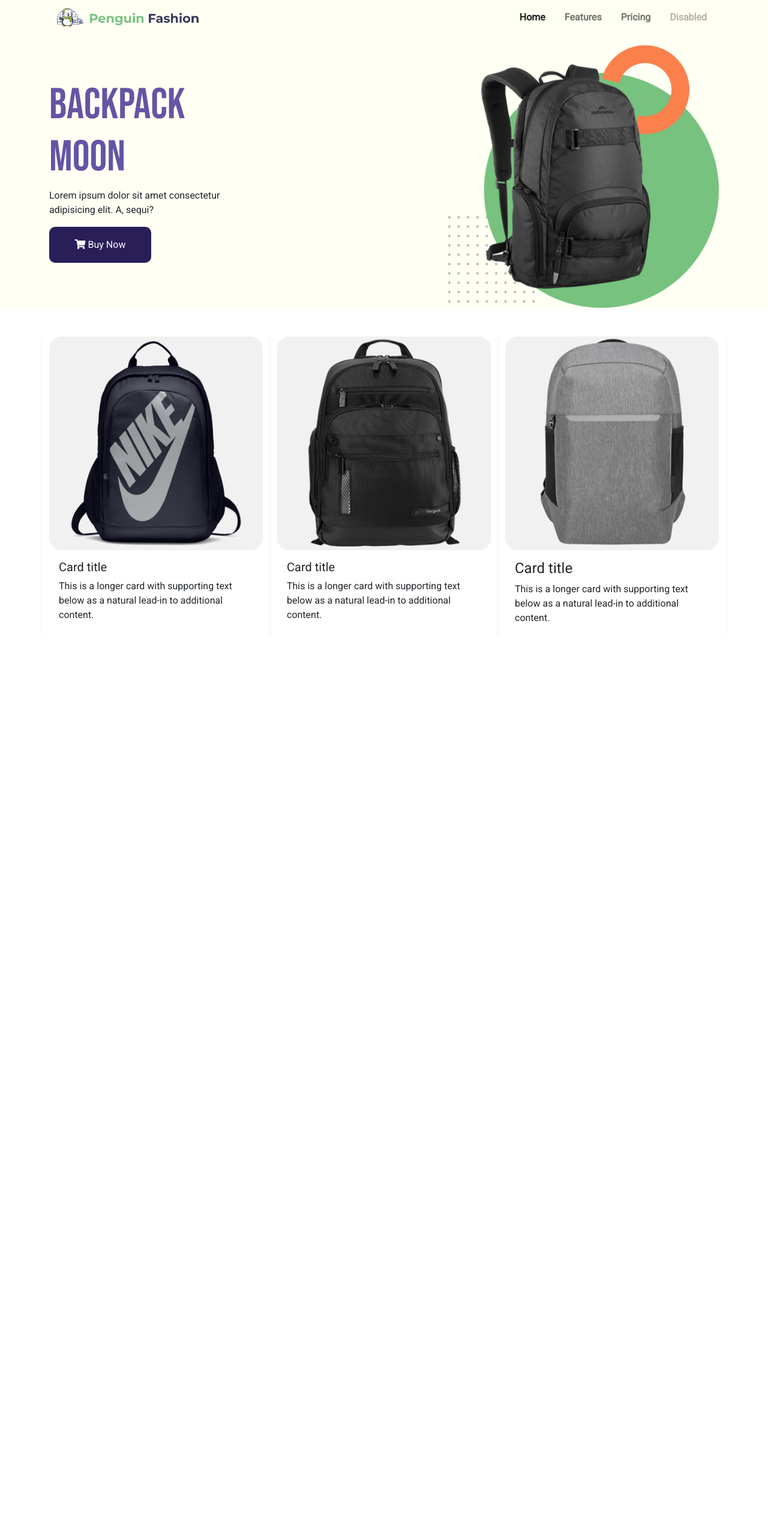
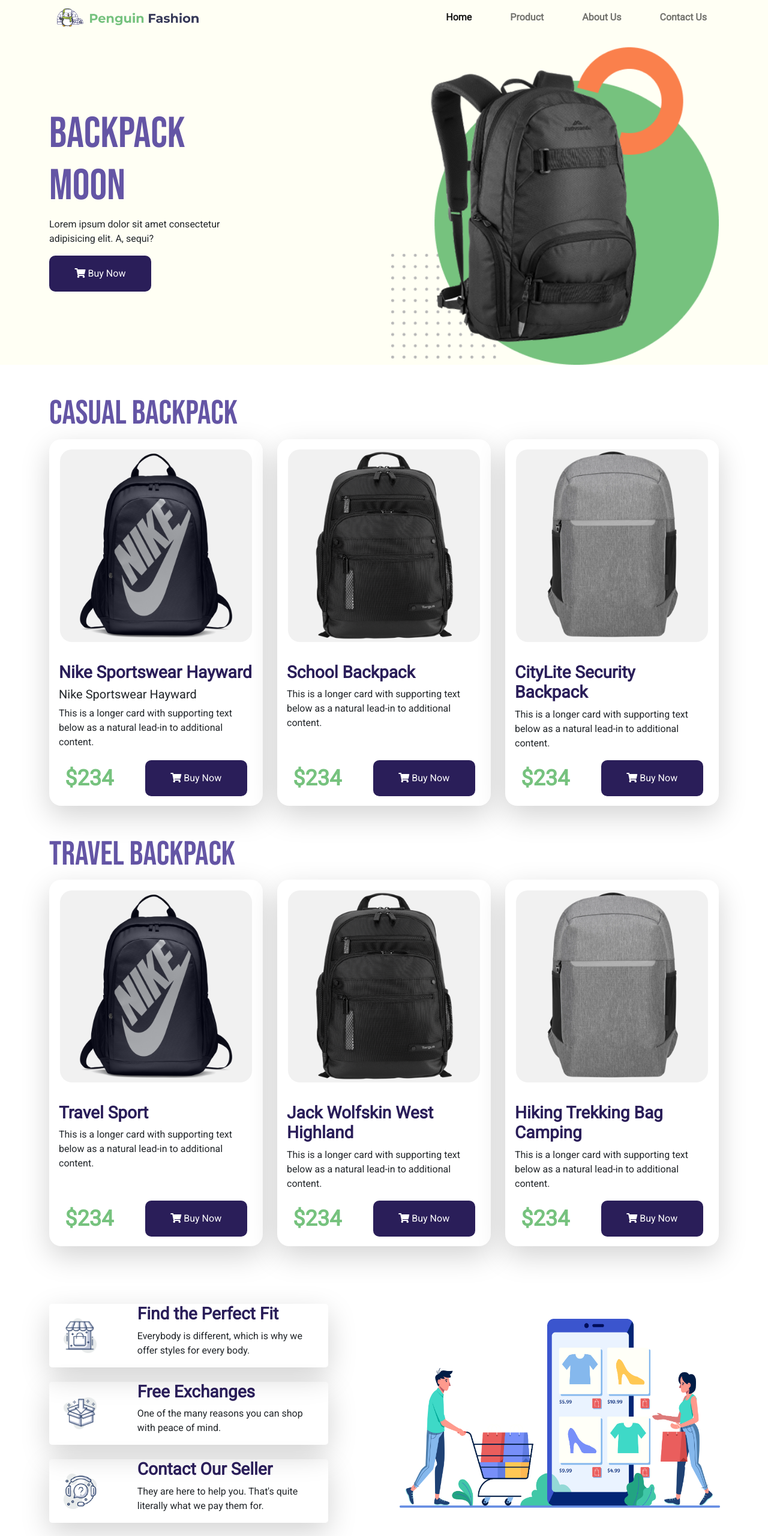
Before and after one commit to saidur1529/assignment-2, a plain HTML site: page index.html in a window 1280 px wide. Shown: the top 2560 px of the page at 60% size. Before the commit the page ends 1058 px from the top, so only its background shows below. Drawn offline with Linux system fonts and the light colour scheme.

Commit message:
cusotmer policy section

```diff
--- a/css/style.css
+++ b/css/style.css
@@ -1,7 +1,9 @@
+body{
+    font-family: 'Roboto', sans-serif;
+}
 header{
     background-color: #FFFFF4;
 }
-
 h1{
     font-family: 'Bebas Neue', cursive;
     font-size: 4.5rem;
@@ -11,10 +13,6 @@ h2{
     font-family: 'Bebas Neue', cursive;
     font-size: 3.5rem;
     color:#6455a5;
-}
-body{
-    font-family: 'Roboto', sans-serif;
-
 }
 .cart-btn{
     background-color: #2A1E59;
@@ -27,12 +25,31 @@ body{
     background-color: rgb(16, 196, 121);
     color: whitesmoke;
 }
-
 .card{
-    background-color: white;
     border: 0;
+    border-radius: 20px;
 }
 .card img{
+    margin: 5%;
     background: #F1F1F1;
     border-radius: 20px;
+    width: 90%;
 }
+.b-price {
+    font-family: Roboto;
+    font-style: normal;
+    font-weight: 900;
+    font-size: 36px;
+    line-height: 60px;
+    color: #76C27E;
+}
+.policy img{
+    width: 50%;
+}
+.cart{
+    width: 50%;
+}
+.cart img{
+    margin-left: 40%;
+    width: 100%;
+}
--- a/index.html
+++ b/index.html
@@ -1,5 +1,6 @@
 <!DOCTYPE html>
 <html lang="en">
+
 <head>
   <!-- Required meta tags -->
   <meta charset="utf-8" />
@@ -9,53 +10,30 @@
   <link rel="stylesheet" href="css/bootstrap.min.css" />
   <link rel="stylesheet" href="css/style.css" />
   <link rel="preconnect" href="https://fonts.gstatic.com" />
-    <link
-      href="https://fonts.googleapis.com/css2?family=Roboto&display=swap"
-      rel="stylesheet"
-    />
-    <link
-      href="https://fonts.googleapis.com/css2?family=Bebas+Neue&display=swap"
-      rel="stylesheet"
-    />
+  <link href="https://fonts.googleapis.com/css2?family=Roboto&display=swap" rel="stylesheet" />
+  <link href="https://fonts.googleapis.com/css2?family=Bebas+Neue&display=swap" rel="stylesheet" />
   <link rel="stylesheet" href="css/all.min.css" />
 
   <title>Penguin Fashion | ASSIGNMENT2</title>
 </head>
+
 <body>
   <header>
     <!-- Nav bar section -->
     <section class="container">
       <nav class="navbar navbar-expand-lg navbar-light">
         <div class="container-fluid">
-            <a class="navbar-brand" href="#"
-              ><img src="images/Logo_Icon/Logo.png" class="w-50" alt=""
-            /></a>
-            <button
-              class="navbar-toggler"
-              type="button"
-              data-bs-toggle="collapse"
-              data-bs-target="#navbarNavAltMarkup"
-              aria-controls="navbarNavAltMarkup"
-              aria-expanded="false"
-              aria-label="Toggle navigation"
-            >
+          <a class="navbar-brand" href="#"><img src="images/Logo_Icon/Logo.png" class="w-50" alt="" /></a>
+          <button class="navbar-toggler" type="button" data-bs-toggle="collapse" data-bs-target="#navbarNavAltMarkup"
+            aria-controls="navbarNavAltMarkup" aria-expanded="false" aria-label="Toggle navigation">
             <span class="navbar-toggler-icon"></span>
           </button>
-            <div
-              class="collapse navbar-collapse justify-content-end fw-bold"
-              id="navbarNavAltMarkup"
-            >
-              <div class="navbar-nav gap-3">
+          <div class="collapse navbar-collapse justify-content-end fw-bold" id="navbarNavAltMarkup">
+            <div class="navbar-nav gap-5">
               <a class="nav-link active" aria-current="page" href="#">Home</a>
-                <a class="nav-link" href="#">Features</a>
-                <a class="nav-link" href="#">Pricing</a>
-                <a
-                  class="nav-link disabled"
-                  href="#"
-                  tabindex="-1"
-                  aria-disabled="true"
-                  >Disabled</a
-                >
+              <a class="nav-link" href="#">Product</a>
+              <a class="nav-link" href="#">About Us</a>
+              <a class="nav-link" href="#">Contact Us</a>
             </div>
           </div>
         </div>
@@ -64,7 +42,7 @@
     <!-- Hero image -->
     <section class="container">
       <div class="row d-flex align-items-center">
-          <div class="col-md-7 align-content-center">
+        <div class="col-md-6 align-content-center">
           <h1>BackPack<br /><span class="moon-text"></span>Moon</h1>
           <p>
             Lorem ipsum dolor sit amet consectetur<br />adipisicing elit. A,
@@ -74,51 +52,151 @@
             <i class="fas fa-shopping-cart"></i> Buy Now
           </button>
         </div>
-          <div class="col-md-5 align-content-center">
-            <img
-              src="images/Logo_Icon/feature_bag.png"
-              class="d-block w-100"
-              alt="..."
-            />
+        <div class="col-md-6 align-content-center">
+          <img src="images/Logo_Icon/feature_bag.png" class="d-block w-100" alt="..." />
         </div>
       </div>
     </section>
   </header>
   <!-- product section -->
-    <main class="mt-5">
-      <section class="container formal-shoes mt-5">
-        <div class="row row-cols-1 row-cols-md-3 g-4">
-          <div class="col shadow-sm">
-            <div class="card h-100">
+  <main class="mt-5 container">
+    <!-- Travel backpack section -->
+    <section class="backpack">
+      <h2>CASUAL BACKPACK</h2>
+      <div class="row row-cols-1 row-cols-md-3">
+        <div class="col">
+          <div class="card h-100 shadow-lg">
             <img src="images/products/Nike Sportswear Hayward .png" class="card-img-top" alt="...">
             <div class="card-body">
-                <h5 class="card-title">Card title</h5>
-                <p class="card-text">This is a longer card with supporting text below as a natural lead-in to additional content.</p>
+              <h3 class="card-title fw-bolder" style="color: #2A1E59;">Nike Sportswear Hayward</h3>
+              <h5 class="card-title">Nike Sportswear Hayward</h5>
+            <p class="card-text">This is a longer card with supporting text below as a natural lead-in to additional
+                content.</p>
+            </div>
+            <p class="d-flex justify-content-md-around"><span class="b-price">$234</span><button class="btn cart-btn">
+                <i class="fas fa-shopping-cart"></i> Buy Now
+              </button></p>
           </div>
         </div>
-          </div>
-          <div class="col shadow-sm">
-            <div class="card h-100">
+        <div class="col">
+          <div class="card h-100 shadow-lg">
             <img src="images/products/school_bag.png" class="card-img-top" alt="...">
             <div class="card-body">
-                <h5 class="card-title">Card title</h5>
-                <p class="card-text">This is a longer card with supporting text below as a natural lead-in to additional content.</p>
+              <h3 class="card-title fw-bolder" style="color: #2A1E59;">School Backpack</h3>
+              <p class="card-text">This is a longer card with supporting text below as a natural lead-in to additional
+                content.</p>
+            </div>
+            <p class="d-flex justify-content-md-around"><span class="b-price">$234</span><button class="btn cart-btn">
+                <i class="fas fa-shopping-cart"></i> Buy Now
+              </button></p>
           </div>
         </div>
-          </div>
-          <div class="col shadow-sm">
-            <div class="card h-100">
+        <div class="col">
+          <div class="card h-100 shadow-lg">
             <img src="images/products/CityLite Security Backpack .png" class="card-img-top" alt="...">
             <div class="card-body">
-                <h4 class="card-title">Card title</h4>
-                <p class="card-text">This is a longer card with supporting text below as a natural lead-in to additional content.</p>
+              <h3 class="card-title fw-bolder" style="color: #2A1E59;">CityLite Security Backpack</h3>
+              <p class="card-text">This is a longer card with supporting text below as a natural lead-in to additional
+                content.</p>
+            </div>
+            <p class="d-flex justify-content-md-around"><span class="b-price">$234</span><button class="btn cart-btn">
+                <i class="fas fa-shopping-cart"></i> Buy Now
+              </button></p>
+          </div>
+        </div>
+    </section>
+    <!-- travel backpack -->
+    <section class="backpack mt-5">
+      <div class="mt-5">
+        <h2>TRAVEL BACKPACK</h2>
+        <div class="row row-cols-1 row-cols-md-3">
+          <div class="col">
+            <div class="card h-100 shadow-lg">
+              <img src="images/products/Nike Sportswear Hayward .png" class="card-img-top" alt="...">
+              <div class="card-body">
+                <h3 class="card-title fw-bolder" style="color: #2A1E59;">Travel Sport</h3>
+                <p class="card-text">This is a longer card with supporting text below as a natural lead-in to additional
+                  content.</p>
+              </div>
+              <p class="d-flex justify-content-md-around"><span class="b-price">$234</span><button class="btn cart-btn">
+                  <i class="fas fa-shopping-cart"></i> Buy Now
+                </button></p>
+            </div>
+          </div>
+          <div class="col">
+            <div class="card h-100 shadow-lg">
+              <img src="images/products/school_bag.png" class="card-img-top" alt="...">
+              <div class="card-body">
+                <h3 class="card-title fw-bolder" style="color: #2A1E59;">Jack Wolfskin West Highland</h3>
+                <p class="card-text">This is a longer card with supporting text below as a natural lead-in to additional
+                  content.</p>
+              </div>
+              <p class="d-flex justify-content-md-around"><span class="b-price">$234</span><button class="btn cart-btn">
+                  <i class="fas fa-shopping-cart"></i> Buy Now
+                </button></p>
+            </div>
+          </div>
+          <div class="col">
+            <div class="card h-100 shadow-lg">
+              <img src="images/products/CityLite Security Backpack .png" class="card-img-top" alt="...">
+              <div class="card-body">
+                <h3 class="card-title fw-bolder" style="color: #2A1E59;">Hiking Trekking Bag Camping</h3>
+                <p class="card-text">This is a longer card with supporting text below as a natural lead-in to additional
+                  content.</p>
+              </div>
+              <p class="d-flex justify-content-md-around"><span class="b-price">$234</span><button class="btn cart-btn">
+                  <i class="fas fa-shopping-cart"></i> Buy Now
+                </button></p>
             </div>
           </div>
         </div>
     </section>
+          <!-- PRODUCT POLICY SECTION  -->
+        <section id="about" class="pt-5 pb-5">
+          <div class="container pt-5 pb-5">
+              <div class="row">
+                  <div class="col-md-5">
+                      <div class="row row-cols-1 g-4">
+                          <div class="col adjust-image shadow-lg d-flex justify-content-evenly align-items-center rounded-3">
+                              <div class="col-md-3 policy">
+                                  <img src="images/Logo_Icon/image 12.png" alt="">
+                              </div>
+                              <div class="col-md-8">
+                                  <h3 class="fw-bolder" style="color: #2A1E59;">Find the Perfect Fit</h3>
+                                  <p>Everybody is different, which is why we offer styles for every body.</p>
+                              </div>
+                          </div>
+                          <div class="col shadow-lg d-flex justify-content-evenly align-items-center rounded-3">
+                              <div class="col-md-3 policy">
+                                  <img src="images/Logo_Icon/image 13.png" alt="">
+                              </div>
+                              <div class="col-md-8">
+                                  <h3 class="fw-bolder" style="color: #2A1E59;">Free Exchanges</h3>
+                                  <p>One of the many reasons you can shop with peace of mind.</p>
+                              </div>
+                          </div>
+                          <div class="col shadow-lg d-flex justify-content-evenly align-items-center rounded-3">
+                              <div class="col-md-3 policy">
+                                  <img src="images/Logo_Icon/image 14.png" alt="">
+                              </div>
+                              <div class="col-md-8">
+                                  <h3 class="fw-bolder" style="color: #2A1E59;">Contact Our Seller</h3>
+                                  <p>They are here to help you. That's quite literally what we pay them for.</p>
+                              </div>
+                          </div>
+                      </div>
+                  </div>
+                  <div class="col-md-7 d-flex justify-content-center align-items-center cart">
+                      <img src="images/Logo_Icon/XMLID 1.png" alt="shopping cart">
+                  </div>
+              </div>
+          </div>
+      </section>
+      <!-- END OF PRODUCT POLICY SECTION  -->
   </main>
 
   <!-- Option 1: Bootstrap Bundle with Popper -->
   <script src="js/bootstrap.bundle.min.js"></script>
 </body>
+
 </html>
```
Lines whose indentation alone changed are shown as unchanged.
